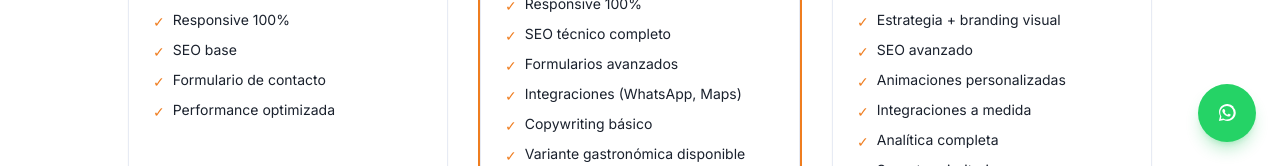
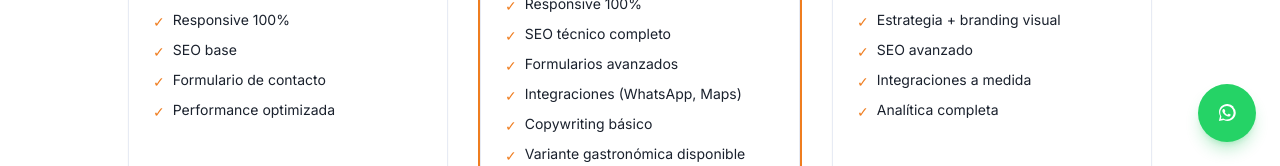
Before and after one commit to Tomaslloret/kairostudioweb, a React (Vite) app: page /servicios in a window 1280 px wide. Shown: the part 634-800 px from the top of the page. Built offline with nearby package versions, Linux system fonts and the light colour scheme; no server answers; the HTML template or start-up script is replaced by a standard one.

Commit message:
Elimino animaciones y soporte prioritario de Kairos Premium

```diff
--- a/src/pages/Servicios.tsx
+++ b/src/pages/Servicios.tsx
@@ -24,7 +24,7 @@ const plans = [
     name: "Kairos Premium",
     subtitle: "Web de alto impacto",
     ideal: "Negocios con ticket alto, marcas premium.",
-    includes: ["Diseño multi-sección premium", "Estrategia + branding visual", "SEO avanzado", "Animaciones personalizadas", "Integraciones a medida", "Analítica completa", "Soporte prioritario"],
+    includes: ["Diseño multi-sección premium", "Estrategia + branding visual", "SEO avanzado", "Integraciones a medida", "Analítica completa"],
     icon: Crown,
   },
 ];
```
